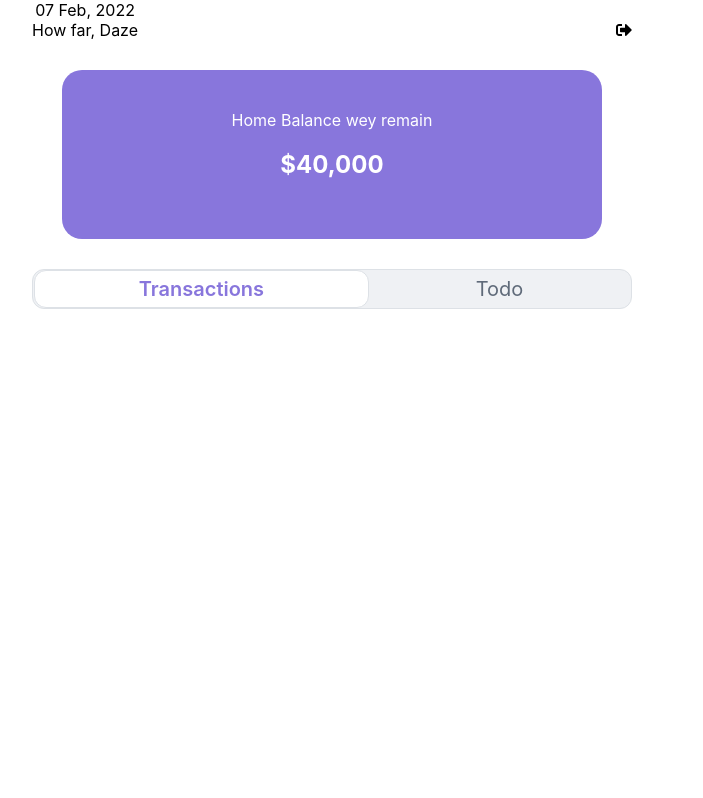
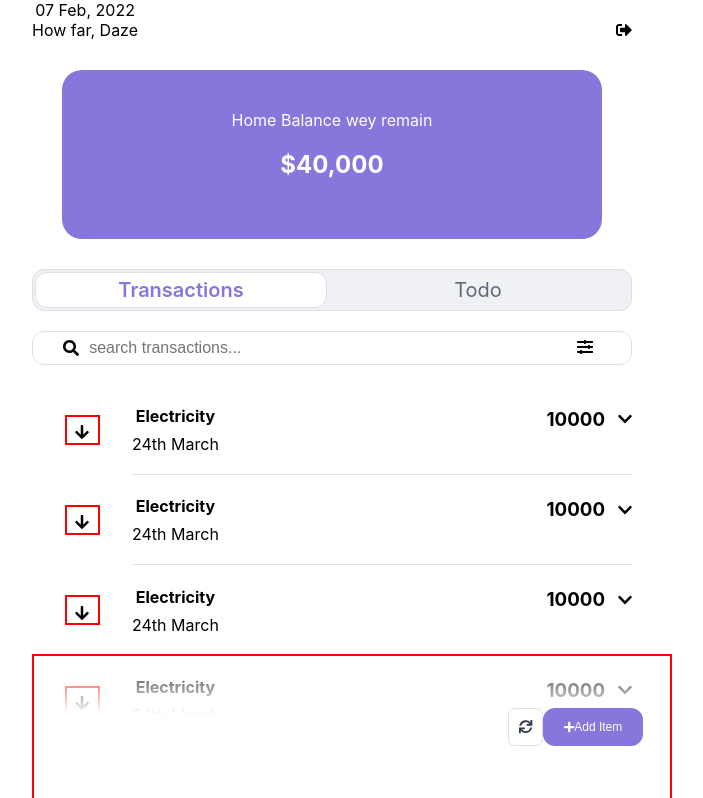
Before and after one commit to thisisobate/track-every-expense, a React (Create React App) app: page / in a window 1280 px wide. Shown: the top 798 px of the page, without its empty margins (308-1011 px from the left). Built offline with nearby package versions, Linux system fonts and the light colour scheme; the HTML template or start-up script is replaced by a standard one.

Commit message:
added search and tableList components to app

```diff
--- a/src/App.css
+++ b/src/App.css
@@ -2,6 +2,10 @@
   text-align: center;
   max-width: 600px;
   margin: 0 auto;
+}
+
+*,*::after, *::before {
+  box-sizing: border-box;
 }
 
 .App-logo {
--- /dev/null
+++ b/src/components/InputSearch.tsx
@@ -0,0 +1,20 @@
+import React from "react";
+import { FontAwesomeIcon } from "@fortawesome/react-fontawesome";
+import { faSlidersH, faSearch } from "@fortawesome/free-solid-svg-icons";
+import "../styles/inputSearch.css";
+
+interface Props {
+  placeholder: string;
+}
+
+export const InputSearch = ({ placeholder }: Props) => {
+  return (
+    <div className="searchContainer">
+      <FontAwesomeIcon icon={faSearch} className="searchIcon" />
+      <input type="search" placeholder={placeholder} name="" id="" />
+      <span>
+        <FontAwesomeIcon icon={faSlidersH} className="sliderIcon" />
+      </span>
+    </div>
+  );
+};
--- /dev/null
+++ b/src/components/TableList.tsx
@@ -0,0 +1,40 @@
+import React from "react";
+import { FontAwesomeIcon } from "@fortawesome/react-fontawesome";
+import { faChevronDown, faArrowDown } from "@fortawesome/free-solid-svg-icons";
+import '../styles/tableList.css';
+
+// enum iconName { arrowDown = "faArrowDown"};
+// type iconName = typeof faArrowDown | typeof faArrowUp;
+
+interface Props {
+  expense: string;
+  amount: number;
+  date: string;
+  iconPrefix?: boolean;
+  itemExpandable: boolean;
+}
+
+export const TableList = (props: Props) => {
+  const { iconPrefix, expense, amount, date, itemExpandable = false } = props;
+  return (
+    <div className="tableListWrapper">
+      <div className="first-column">
+        {iconPrefix && (
+          <div className="arrowDownIcon">
+            <FontAwesomeIcon icon={faArrowDown} />
+          </div>
+        )}
+      </div>
+      <div className="flex-right-column">
+        <div className="text-wrapper">
+          <h4>{expense}</h4>
+          {date}
+        </div>
+        <div className="third-column">
+          <h3>{amount}</h3>
+          {itemExpandable && <FontAwesomeIcon icon={faChevronDown} />}
+        </div>
+      </div>
+    </div>
+  );
+};
--- a/src/pages/Dashboard.tsx
+++ b/src/pages/Dashboard.tsx
@@ -1,7 +1,13 @@
 import React from "react";
 import { FontAwesomeIcon } from "@fortawesome/react-fontawesome";
-import { faSignOutAlt } from "@fortawesome/free-solid-svg-icons";
+import {
+  faSignOutAlt,
+  faSync,
+  faPlus,
+} from "@fortawesome/free-solid-svg-icons";
 import { RadioButton } from "../components/RadioButtonGroup";
+import { InputSearch } from "../components/InputSearch";
+import { TableList } from "../components/TableList";
 import "../styles/dashboard.css";
 
 const radioButtonOptions = [
@@ -12,6 +18,79 @@ const radioButtonOptions = [
   {
     value: "todo",
     label: "Todo",
+  },
+];
+
+const transactionList = [
+  {
+    expense: "Electricity",
+    amount: 10000,
+    date: "24th March",
+  },
+  {
+    expense: "Electricity",
+    amount: 10000,
+    date: "24th March",
+  },
+  {
+    expense: "Electricity",
+    amount: 10000,
+    date: "24th March",
+  },
+  {
+    expense: "Electricity",
+    amount: 10000,
+    date: "24th March",
+  },
+  {
+    expense: "Electricity",
+    amount: 10000,
+    date: "24th March",
+  },
+  {
+    expense: "Electricity",
+    amount: 10000,
+    date: "24th March",
+  },
+  {
+    expense: "Electricity",
+    amount: 10000,
+    date: "24th March",
+  },
+  {
+    expense: "Electricity",
+    amount: 10000,
+    date: "24th March",
+  },
+  {
+    expense: "Electricity",
+    amount: 10000,
+    date: "24th March",
+  },
+  {
+    expense: "Electricity",
+    amount: 10000,
+    date: "24th March",
+  },
+  {
+    expense: "Electricity",
+    amount: 10000,
+    date: "24th March",
+  },
+  {
+    expense: "Electricity",
+    amount: 10000,
+    date: "24th March",
+  },
+  {
+    expense: "Electricity",
+    amount: 10000,
+    date: "24th March",
+  },
+  {
+    expense: "Electricity",
+    amount: 10000,
+    date: "24th March",
   },
 ];
 
@@ -27,7 +106,7 @@ export const DashboardPage = () => {
     }
   };
   return (
-    <main>
+    <main className="main">
       <section className="flex-container">
         <div className="greeting">
           {formattedDate} <br />
@@ -54,6 +133,32 @@ export const DashboardPage = () => {
           </RadioButton>
         ))}
       </section>
+      <section className="searchBox">
+        <InputSearch placeholder="search transactions..." />
+      </section>
+      <section>
+        {transactionList.map((o, i) => (
+          <TableList
+            key={`o.expense-${i}`}
+            expense={o.expense}
+            date={o.date}
+            amount={o.amount}
+            itemExpandable={true}
+            iconPrefix={true}
+          />
+        ))}
+      </section>
+      <footer style={{ position: "absolute" }}>
+        <div className="footer-wrapper">
+          <button className="button button-sm button-transparent" type="submit">
+            <FontAwesomeIcon icon={faSync} className="button-icon" />
+          </button>
+          <button className="button button-md" type="submit">
+            <FontAwesomeIcon icon={faPlus} className="button-icon" />
+            Add Item
+          </button>
+        </div>
+      </footer>
     </main>
   );
 };
--- a/src/styles/dashboard.css
+++ b/src/styles/dashboard.css
@@ -2,6 +2,10 @@
   display: flex;
   justify-content: space-between;
   align-items: flex-end;
+}
+
+.main {
+  position: relative;
 }
 
 .dashboard {
@@ -13,12 +17,56 @@
 }
 
 .radioGroup {
-  display: "flex";
-  flex-direction: "column";
-  flex-wrap: "nowrap";
+  display: flex;
+  flex-wrap: nowrap;
   border: 1.6px solid #dde1e6;
   background-color: #eff1f4;
   box-sizing: border-box;
   border-radius: 12px;
-  padding: "2px";
+  padding: 2px;
 }
+
+.searchBox {
+  margin: 20px 0;
+}
+
+button {
+  background-color: #8876dc;
+  color: #ffffff;
+  border: none;
+  text-align: center;
+  border-radius: 0.75rem;
+}
+
+.button-md {
+  width: 100px;
+  font-size: 12px;
+  padding: 12px 6px;
+}
+
+.button-sm {
+  padding: 10px;
+  border-radius: 0.4rem;
+}
+
+.button-transparent {
+  background-color: #ffffff;
+  color: #323b49;
+  border: 1.6px solid #dde1e6;
+}
+
+.footer-wrapper {
+  border: 2px solid red;
+  position: fixed;
+  display: flex;
+  bottom: 0;
+  width: 100%;
+  max-width: 640px;
+  justify-content: flex-end;
+  padding: 52px 27px;
+  background: linear-gradient(
+    360deg,
+    #ffffff 58.87%,
+    rgba(255, 255, 255, 0) 104.13%
+  );
+}
--- /dev/null
+++ b/src/styles/inputSearch.css
@@ -0,0 +1,31 @@
+.searchContainer {
+  border: 1.6px solid #dde1e6;
+  box-sizing: border-box;
+  border-radius: 12px;
+  padding: 0 5%;
+}
+
+.searchContainer > input {
+  width: 87%;
+  height: 2rem;
+  border: none;
+  font-size: 1rem;
+}
+
+.searchContainer > input:focus {
+  outline: none;
+}
+
+.searchIcon {
+  float: left;
+  margin-top: 1.5%;
+}
+
+.sliderIcon {
+  margin-left: 4%;
+}
+
+.searchContainer:focus-within {
+  outline: 2px solid blue;
+  outline-offset: 2px;
+}
--- a/src/styles/login.css
+++ b/src/styles/login.css
@@ -17,6 +17,10 @@
 
 .button {
   margin-top: 70px;
+  width: 368px;
+  font-size: 15px;
+  font-weight: 700;
+  padding: 16px 26px;
 }
 
 .input-field {
@@ -41,15 +45,11 @@ input::placeholder {
 }
 
 button {
-  width: 368px;
-  padding: 16px 26px;
   background-color: #8876dc;
   color: #ffffff;
   border: none;
-  font-size: 15px;
   text-align: center;
   border-radius: 0.75rem;
-  font-weight: 700;
 }
 
 .button-icon {
--- a/src/styles/radioButtonGroup.css
+++ b/src/styles/radioButtonGroup.css
@@ -9,22 +9,24 @@
   font-weight: 600;
   background: #fff;
   border: 1.6px solid #dde1e6;
-  border-radius: 12px;;
-  width: 53%;
+  border-radius: 12px;
+  width: 50%;
   z-index: 3;
+  padding: 6px 2px;
+  display: flex;
+  justify-content: center;
+  align-items: center;
 }
 
 .radio:focus + label,
 .radio:focus-visible + label {
-  outline: "2px dotted transparent";
-  outline-offset: "2px";
-  box-shadow: "0 0 0 2px #111217, 0 0 0px 4px #181b1f";
-  transition: "all 0.2s cubic-bezier(0.19, 1, 0.22, 1)";
+  outline: 2px solid blue;
+  outline-offset: 2px;
 }
 
 .radio:focus:not(:focus-visible) + label {
-  outline: "none";
-  box-shadow: "none";
+  outline: none;
+  box-shadow: none;
 }
 
 .radio:disabled + label {
@@ -33,23 +35,21 @@
 }
 
 .radioLabel {
-  display: inline-block;
   position: relative;
   font-size: 20px;
-  width: 41%;
-  height: 20px;
+  width: 50%;
   line-height: 20px;
   color: #5f6a79;
   padding: 8px;
   border-radius: 4px;
   cursor: pointer;
   z-index: 1;
-  flex: "1 0 0";
+  flex: 1 0 0;
   text-align: center;
   user-select: none;
   white-space: nowrap;
 }
-
+/*
 @media screen and (max-width: 600px) {
     .radioLabel {
         width: 38.92%;
@@ -58,4 +58,4 @@
     .radio:checked + label {
         width: 54%;
     }
-}
+} */
--- /dev/null
+++ b/src/styles/tableList.css
@@ -0,0 +1,43 @@
+.tableListWrapper {
+  display: flex;
+  align-items: center;
+  justify-content: space-between;
+}
+
+
+.text-wrapper > h4 {
+    margin-bottom: 8px;
+}
+
+.flex-right-column {
+  display: flex;
+  flex: 5;
+  justify-content: space-between;
+  border-bottom: 1px solid #dde1e6;
+  padding-bottom: 20px;
+}
+
+.first-column {
+  flex: 1;
+}
+
+.third-column {
+  display: flex;
+  align-items: center;
+}
+
+.third-column > svg {
+  margin-left: 13px;
+}
+
+.arrowDownIcon {
+  border: 2px solid red;
+  width: 35%;
+  height: 30px;
+  margin: 0 auto;
+}
+
+.arrowDownIcon > svg {
+  position: relative;
+  top: 20%;
+}
```
Also changed, not shown: src/components/RadioButtonGroup.tsx (+6 -6 lines).
